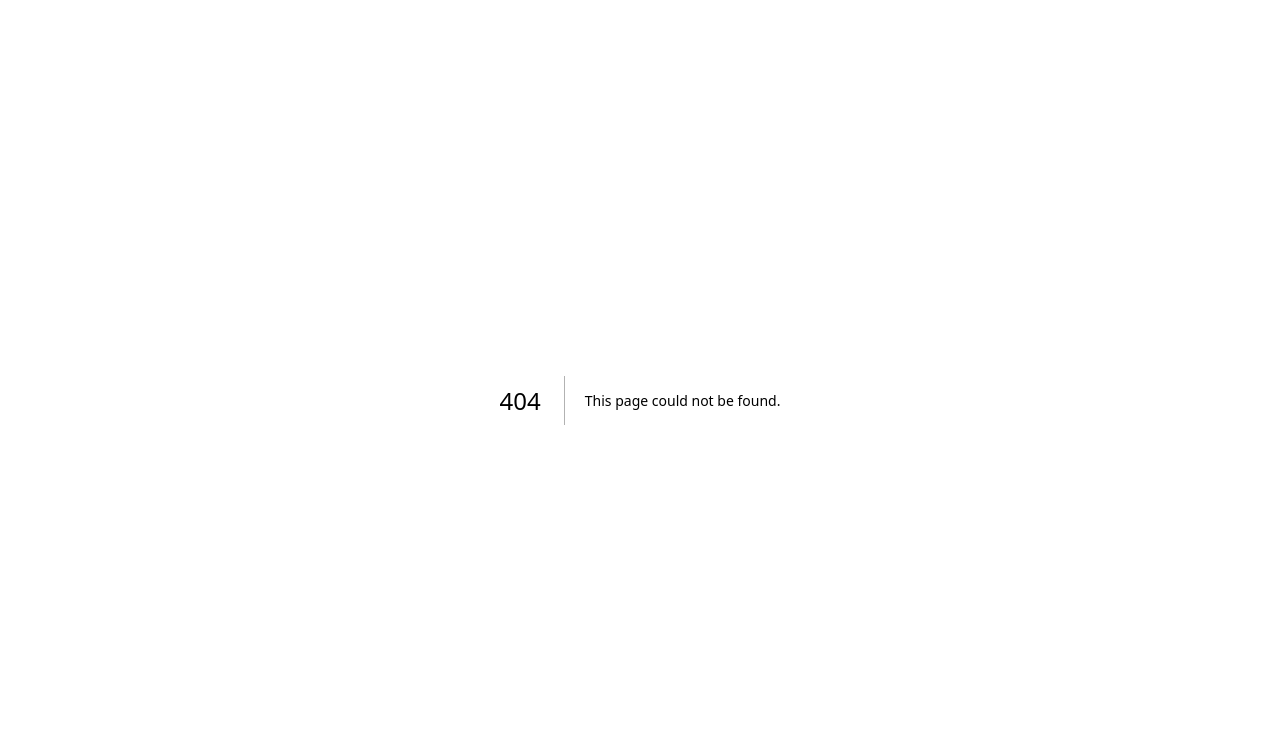
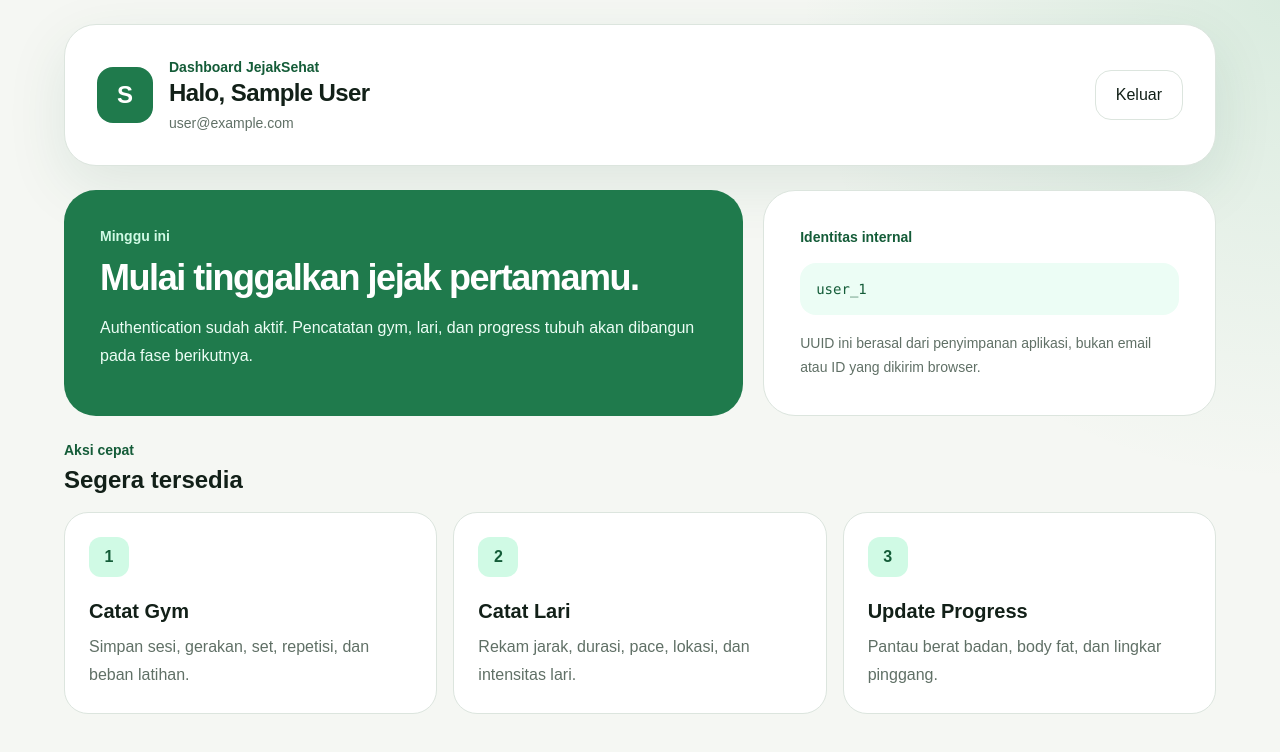
Before and after one commit to AtsukoAditia/jejaksehat, a Next.js app: page /dashboard in a window 1280 px wide. Before the commit this address had no page. Shown: the top 752 px of the page. Built offline with nearby package versions, Linux system fonts and the light colour scheme; no server answers; sample sign-in values are in the browser's storage.

Commit message:
feat(auth): add protected authenticated dashboard

```diff
--- /dev/null
+++ b/app/dashboard/page.tsx
@@ -0,0 +1,122 @@
+import type { Metadata } from "next";
+import { redirect } from "next/navigation";
+import { auth, signOut } from "@/auth";
+
+export const metadata: Metadata = {
+  title: "Dashboard",
+};
+
+const quickActions = [
+  {
+    title: "Catat Gym",
+    description: "Simpan sesi, gerakan, set, repetisi, dan beban latihan.",
+  },
+  {
+    title: "Catat Lari",
+    description: "Rekam jarak, durasi, pace, lokasi, dan intensitas lari.",
+  },
+  {
+    title: "Update Progress",
+    description: "Pantau berat badan, body fat, dan lingkar pinggang.",
+  },
+];
+
+export default async function DashboardPage() {
+  const session = await auth();
+
+  if (!session?.user?.id) {
+    redirect("/login");
+  }
+
+  const displayName = session.user.name ?? "Pengguna JejakSehat";
+  const initial = displayName.charAt(0).toUpperCase();
+
+  return (
+    <main className="min-h-screen px-5 py-6 sm:px-8 lg:px-12">
+      <div className="mx-auto max-w-6xl">
+        <header className="flex flex-col gap-5 rounded-[2rem] border border-[var(--border)] bg-[var(--surface)] p-6 shadow-[0_20px_60px_rgba(20,92,56,0.1)] sm:flex-row sm:items-center sm:justify-between sm:p-8">
+          <div className="flex items-center gap-4">
+            <span className="grid size-14 shrink-0 place-items-center rounded-2xl bg-[var(--primary)] text-2xl font-black text-white">
+              {initial}
+            </span>
+            <div>
+              <p className="text-sm font-bold text-[var(--primary-strong)]">
+                Dashboard JejakSehat
+              </p>
+              <h1 className="text-2xl font-black tracking-tight">
+                Halo, {displayName}
+              </h1>
+              <p className="mt-1 text-sm text-[var(--muted)]">
+                {session.user.email}
+              </p>
+            </div>
+          </div>
+
+          <form
+            action={async () => {
+              "use server";
+              await signOut({ redirectTo: "/" });
+            }}
+          >
+            <button
+              type="submit"
+              className="w-full rounded-2xl border border-[var(--border)] px-5 py-3 font-bold transition hover:bg-emerald-50 sm:w-auto"
+            >
+              Keluar
+            </button>
+          </form>
+        </header>
+
+        <section className="mt-6 grid gap-5 lg:grid-cols-[1.2fr_0.8fr]">
+          <article className="rounded-[2rem] bg-[var(--primary)] p-7 text-white sm:p-9">
+            <p className="text-sm font-bold text-emerald-100">Minggu ini</p>
+            <h2 className="mt-3 text-4xl font-black tracking-[-0.04em]">
+              Mulai tinggalkan jejak pertamamu.
+            </h2>
+            <p className="mt-4 max-w-2xl leading-7 text-emerald-50">
+              Authentication sudah aktif. Pencatatan gym, lari, dan progress tubuh akan dibangun pada fase berikutnya.
+            </p>
+          </article>
+
+          <article className="rounded-[2rem] border border-[var(--border)] bg-[var(--surface)] p-7 sm:p-9">
+            <p className="text-sm font-bold text-[var(--primary-strong)]">
+              Identitas internal
+            </p>
+            <p className="mt-4 break-all rounded-2xl bg-emerald-50 p-4 font-mono text-sm text-[var(--primary-strong)]">
+              {session.user.id}
+            </p>
+            <p className="mt-4 text-sm leading-6 text-[var(--muted)]">
+              UUID ini berasal dari penyimpanan aplikasi, bukan email atau ID yang dikirim browser.
+            </p>
+          </article>
+        </section>
+
+        <section className="mt-6">
+          <div className="mb-4">
+            <p className="text-sm font-bold text-[var(--primary-strong)]">
+              Aksi cepat
+            </p>
+            <h2 className="mt-1 text-2xl font-black">Segera tersedia</h2>
+          </div>
+
+          <div className="grid gap-4 md:grid-cols-3">
+            {quickActions.map((action, index) => (
+              <article
+                key={action.title}
+                className="rounded-3xl border border-[var(--border)] bg-[var(--surface)] p-6"
+              >
+                <span className="grid size-10 place-items-center rounded-xl bg-emerald-100 font-black text-[var(--primary-strong)]">
+                  {index + 1}
+                </span>
+                <h3 className="mt-5 text-xl font-bold">{action.title}</h3>
+                <p className="mt-2 leading-7 text-[var(--muted)]">
+                  {action.description}
+                </p>
+              </article>
+            ))}
+          </div>
+        </section>
+      </div>
+    </main>
+  );
+}
```
